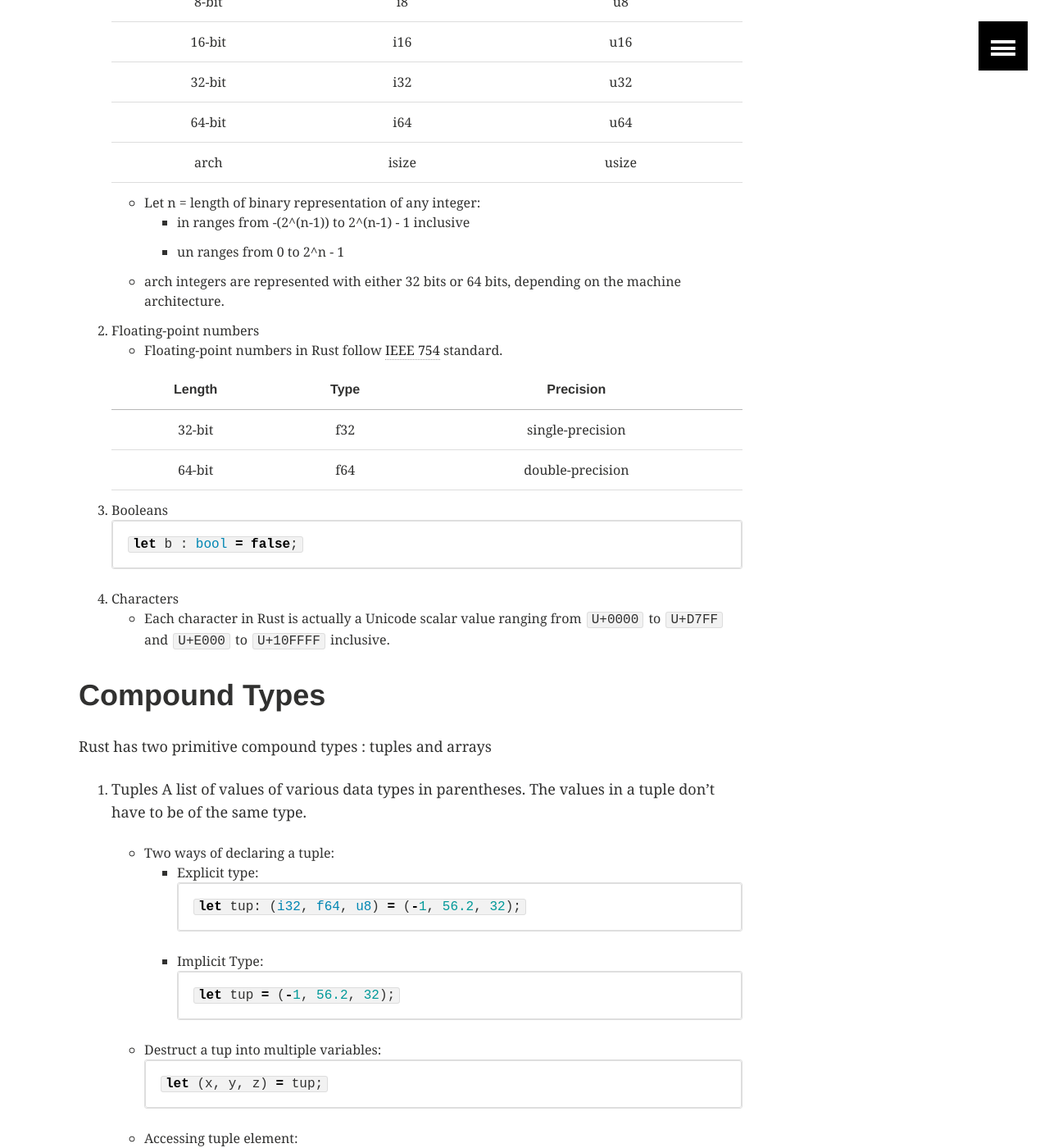
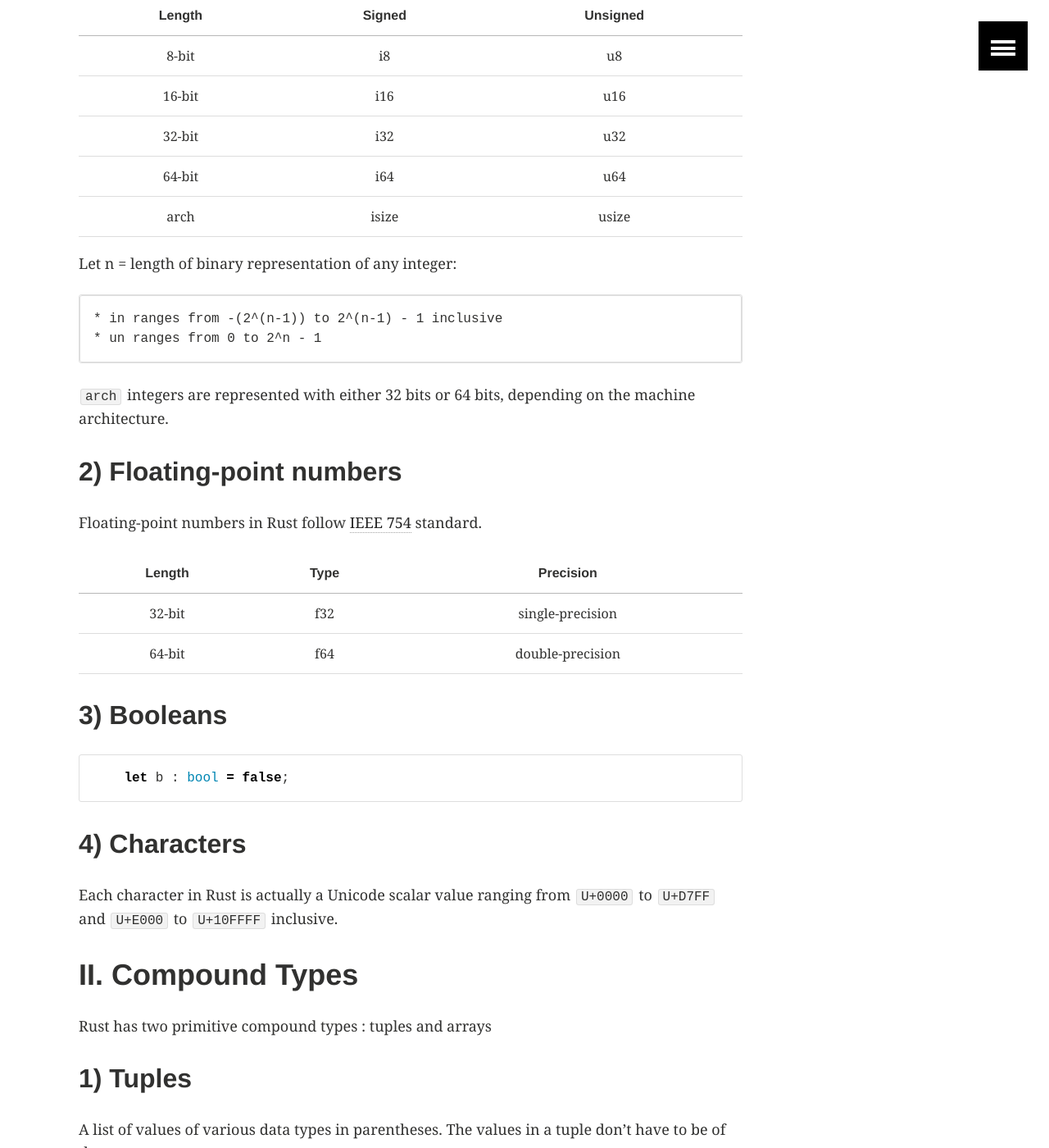
Before and after one commit to zhangwei217245/my_old_website, a Jekyll site: the page built from _posts/blogs/2018-06-25-note-learning-rust-data-types.md, in a window 1280 px wide and 1400 px high, scrolled down 590 px. Shown: the whole window at 82% size. Built offline with Jekyll 4.4.1, drawn with Linux system fonts in a browser that asks for light colours; some of the changed text lies outside the part shown.

Commit message:
update new template

````diff
--- a/_posts/blogs/2018-06-25-note-learning-rust-data-types.md
+++ b/_posts/blogs/2018-06-25-note-learning-rust-data-types.md
@@ -6,87 +6,106 @@ categories: blogs
 excerpt:
 tags: [Rust, Compilation]
 image:
-  feature:
-  teaser:
-  thumb:
+feature:
+teaser:
+thumb:
 date: 2018-06-13T15:09:56-07:00
 ---
 
 Rust is a strongly-typed, statically-typed programming language.
 
-# Scalar Types
+# I. Scalar Types
 
 There are four primary scalar types in Rust programming language.
 
-1. Integers
-    * Integers in Rust are either **signed** or **unsigned**.
+## 1) Integers
 
-    | Length | Signed | Unsigned |
-    | :----: | :----: | :------: |
-    | 8-bit  | i8     | u8       |
-    | 16-bit | i16    | u16      |
-    | 32-bit | i32    | u32      |
-    | 64-bit | i64    | u64      |
-    | arch   | isize  | usize    |
+Integers in Rust are either **signed** or **unsigned**.
 
-    * Let n = length of binary representation of any integer:
-        * in ranges from -(2^(n-1)) to 2^(n-1) - 1 inclusive
-        * un ranges from 0 to 2^n - 1
-    * arch integers are represented with either 32 bits or 64 bits, depending on the machine architecture.
-2. Floating-point numbers
-    * Floating-point numbers in Rust follow [IEEE 754](https://ieeexplore.ieee.org/stamp/stamp.jsp?tp=&arnumber=4610935 "IEEE 754") standard.
+| Length | Signed | Unsigned |
+| :----: | :----: | :------: |
+| 8-bit  | i8     | u8       |
+| 16-bit | i16    | u16      |
+| 32-bit | i32    | u32      |
+| 64-bit | i64    | u64      |
+| arch   | isize  | usize    |
 
-    | Length | Type   | Precision |
-    | :----: | :----: | :-------: |
-    | 32-bit | f32 | single-precision |
-    | 64-bit | f64 | double-precision |
+Let n = length of binary representation of any integer:
 
-3. Booleans
-    ```rust
-        let b : bool = false;
-    ```
-4. Characters
-    * Each character in Rust is actually a Unicode scalar value ranging from `U+0000` to `U+D7FF` and `U+E000` to `U+10FFFF` inclusive.
+    * in ranges from -(2^(n-1)) to 2^(n-1) - 1 inclusive
+    * un ranges from 0 to 2^n - 1
 
-# Compound Types
+`arch` integers are represented with either 32 bits or 64 bits, depending on the machine architecture.
+
+## 2) Floating-point numbers
+
+Floating-point numbers in Rust follow [IEEE 754](https://ieeexplore.ieee.org/stamp/stamp.jsp?tp=&arnumber=4610935 "IEEE 754") standard.
+
+| Length | Type   | Precision |
+| :----: | :----: | :-------: |
+| 32-bit | f32 | single-precision |
+| 64-bit | f64 | double-precision |
+
+## 3) Booleans
+
+{% highlight rust %}
+    let b : bool = false;
+{% endhighlight %}
+
+## 4) Characters
+
+Each character in Rust is actually a Unicode scalar value ranging from `U+0000` to `U+D7FF` and `U+E000` to `U+10FFFF` inclusive.
+
+# II. Compound Types
 
 Rust has two primitive compound types : tuples and arrays
 
-1. Tuples
-    A list of values of various data types in parentheses. The values in a tuple don't have to be of the same type.
+## 1) Tuples
 
-    * Two ways of declaring a tuple:
-        * Explicit type:
-```rust
+A list of values of various data types in parentheses. The values in a tuple don't have to be of the same type.
+
+Two ways of declaring a tuple:
+
+###### Explicit type:
+
+{% highlight rust %}
 let tup: (i32, f64, u8) = (-1, 56.2, 32);
-```
-        * Implicit Type:
-```rust
+{% endhighlight %}
+
+###### Implicit Type:
+
+{% highlight rust %}
 let tup = (-1, 56.2, 32);
-```
-    * Destruct a tup into multiple variables:
-        ```rust
-        let (x, y, z) = tup;
-        ```
-    * Accessing tuple element:
-```rust
+{% endhighlight %}
+
+###### Destruct a tup into multiple variables:
+
+{% highlight rust %}
+let (x, y, z) = tup;
+{% endhighlight %}
+
+###### Accessing tuple element:
+
+{% highlight rust %}
 let x = tup.0; // 0 is the index of first element in this tuple.
 let y = tup.1;
 let z = tup.2;
-```
-2. Arrays
+{% endhighlight %}
 
-    A fixed-length list of values of the same type in square brackets.
+## 2) Arrays
 
-    ```rust
-    let arr = [1, 2, 3, 4, 5];
-    ```
+A fixed-length list of values of the same type in square brackets.
 
-    An array is fixed-length and hence cannot grow or shrink. Use Vector in standard library for similar functionality of "ArrayList" in Java or Vector in C++;
+{% highlight rust %}
+let arr = [1, 2, 3, 4, 5];
+{% endhighlight %}
 
-    * Array in Rust is on stack rather than on heap.
+An array is fixed-length and hence cannot grow or shrink. Use Vector in standard library for similar functionality of "ArrayList" in Java or Vector in C++;
 
-    * Access array element: (same with C/C++/Java)
-    ```rust
-        let a = arr[0];
-    ```
+Array in Rust is on stack rather than on heap.
+
+Access array element: (same with C/C++/Java)
+
+{% highlight rust %}
+    let a = arr[0];
+{% endhighlight %}
````
Also changed, not shown: _posts/blogs/2018-06-13-fix-rust-compilation-problem-caused-by-non-default-linker.md (+2 -2 lines).
